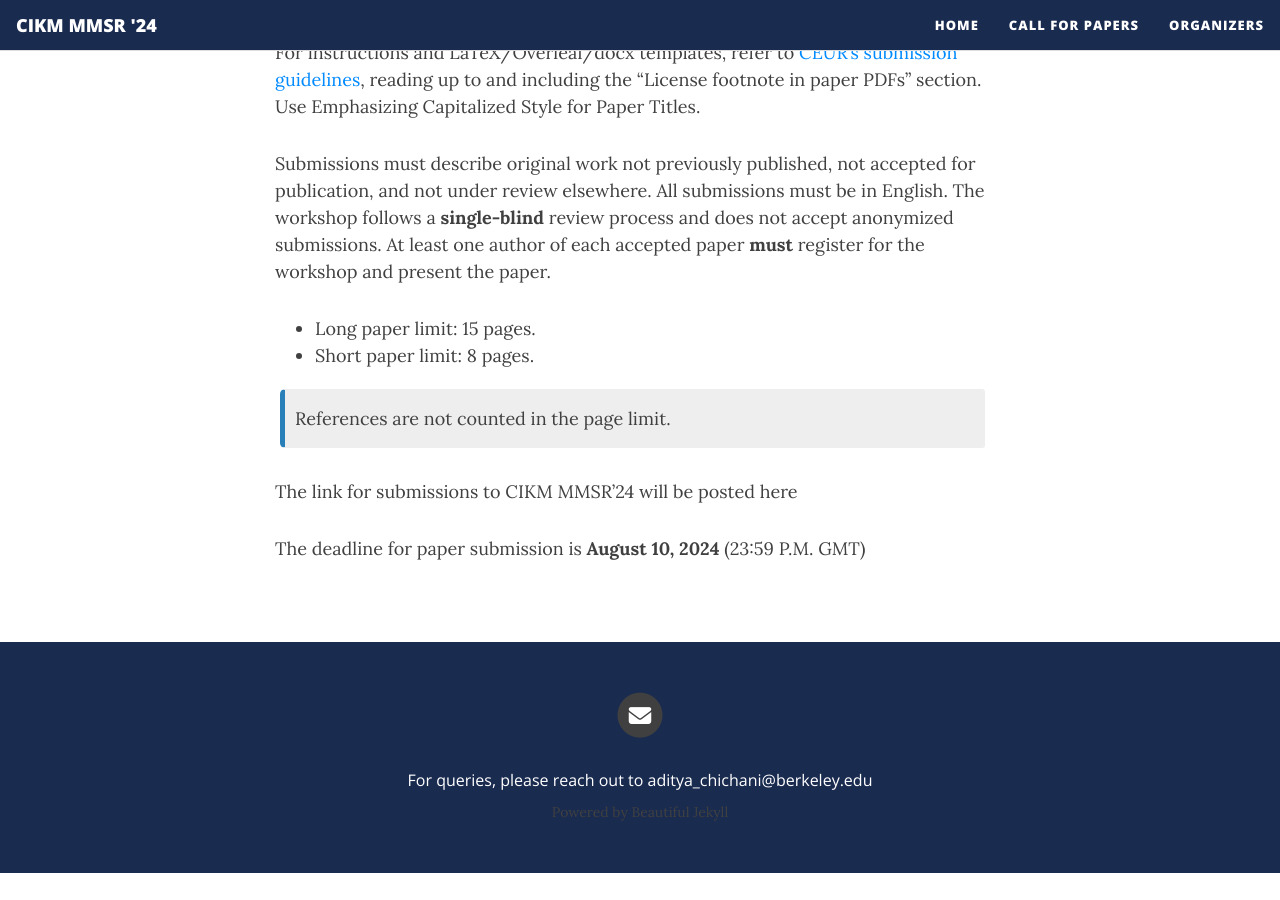
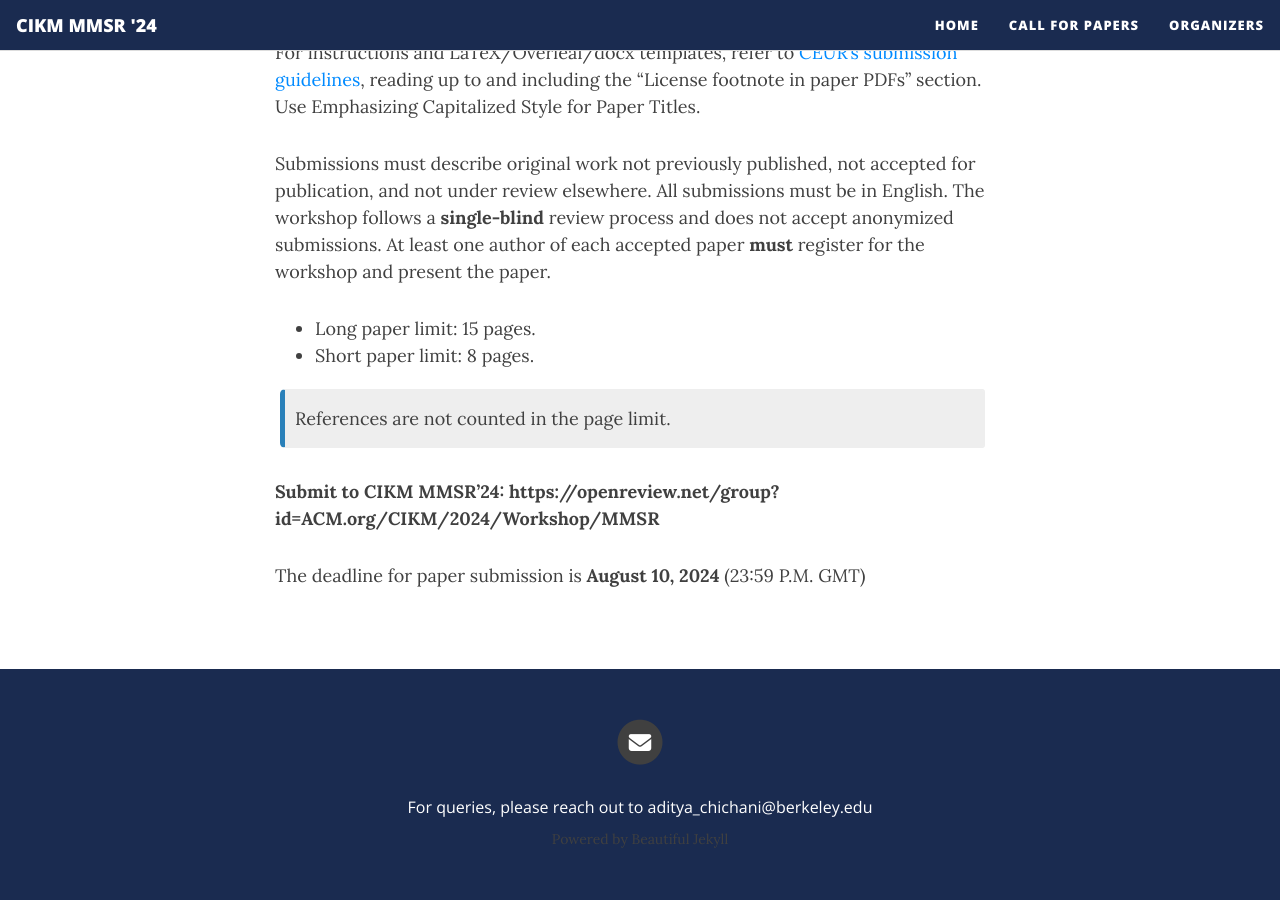
Before and after one commit to cikm-mmsr/cikm-mmsr.github.io, a Jekyll site: the page built from cfp.md, in a window 1280 px wide and 900 px high, scrolled down 1714 px. Built offline with Jekyll 4.4.1, drawn with Linux system fonts in a browser that asks for light colours; before the commit the page ends 2587 px from its top, so only the background shows below that.

Commit message:
Update cfp.md

```diff
--- a/cfp.md
+++ b/cfp.md
@@ -56,6 +56,6 @@ Submissions must describe original work not previously published, not accepted f
 {: .box-note}
 References are not counted in the page limit.
 
-The link for submissions to CIKM MMSR'24 will be posted here
+**Submit to CIKM MMSR'24: https://openreview.net/group?id=ACM.org/CIKM/2024/Workshop/MMSR**
 
 The deadline for paper submission is **August 10, 2024** (23:59 P.M. GMT)
```
